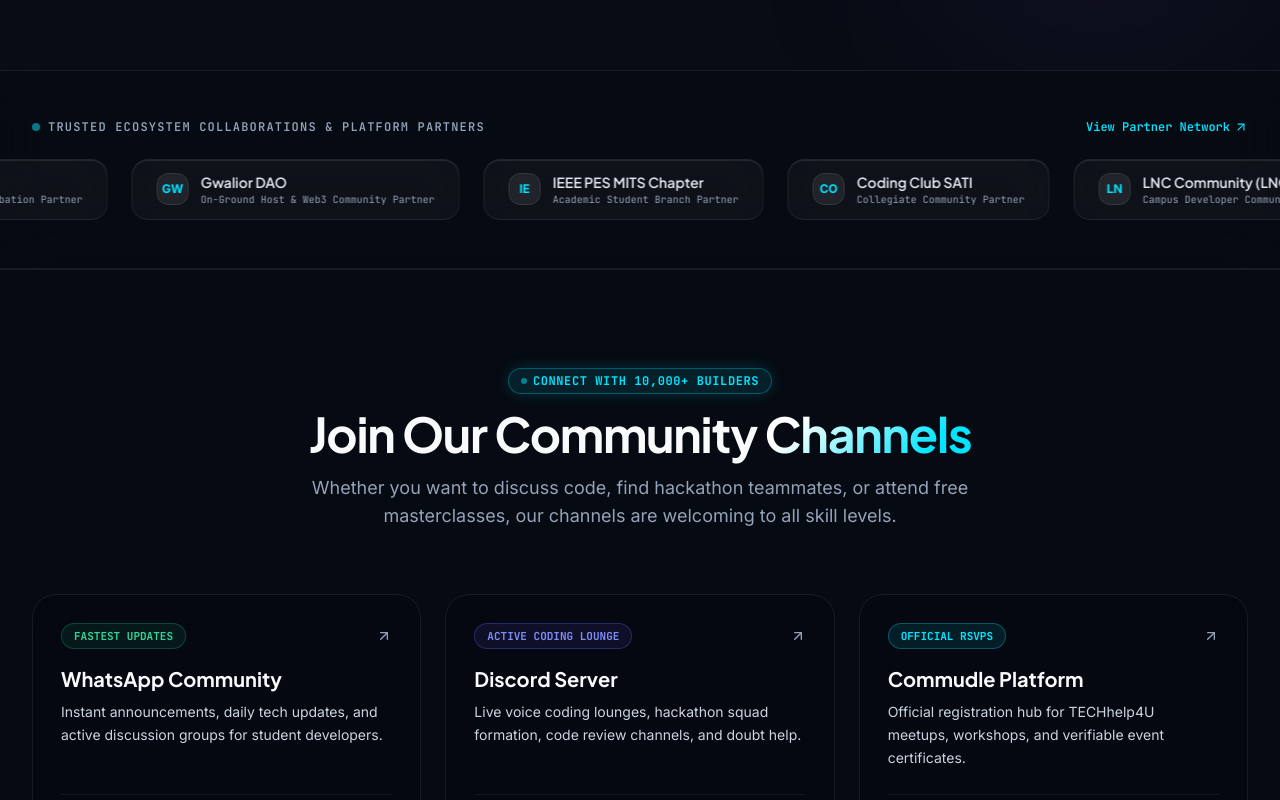
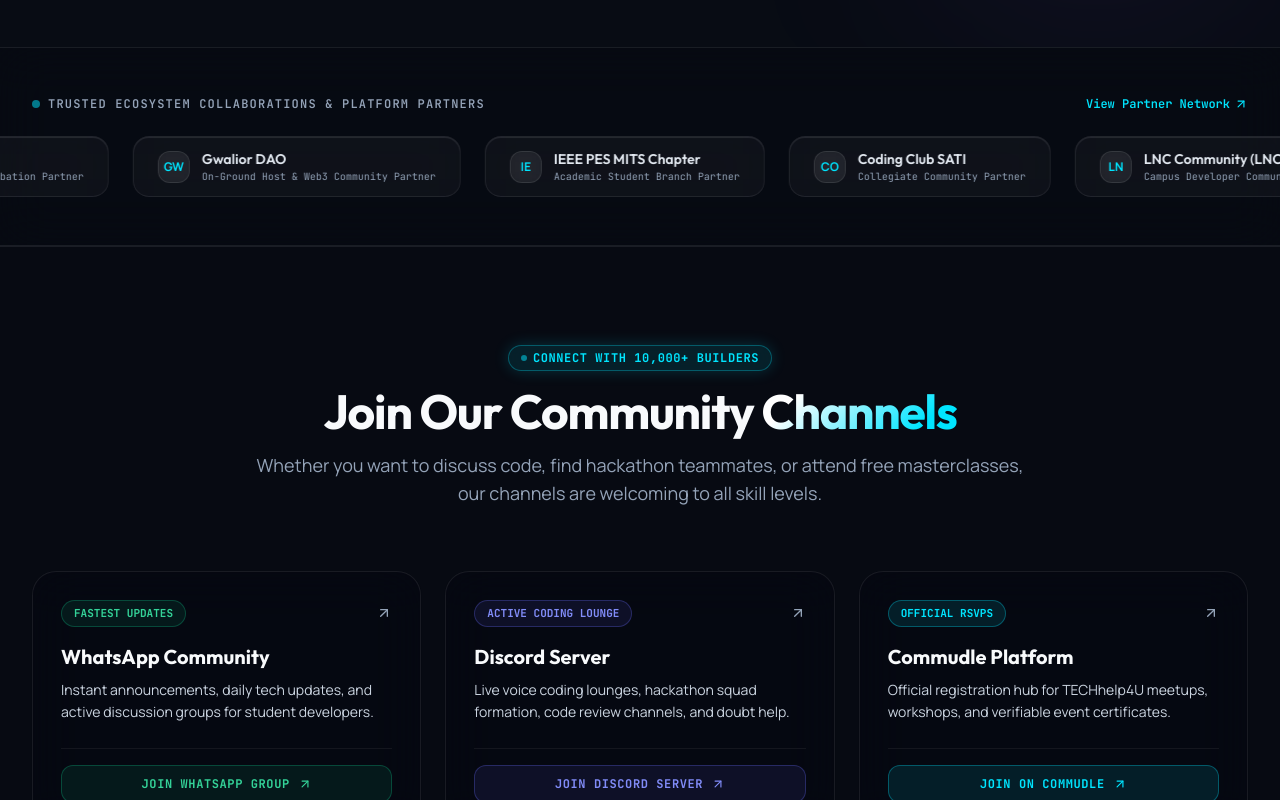
Before and after one commit to gkm563/TECHhelp4u, a Next.js app: page / in a window 1280 px wide. Shown: the part 1120-1920 px from the top of the page. Built offline with nearby package versions, Linux system fonts and the light colour scheme.

Commit message:
feat(fonts): switch primary display font to Outfit with Manrope body text for ultra-modern design

```diff
--- a/src/app/layout.tsx
+++ b/src/app/layout.tsx
@@ -1,5 +1,5 @@
 import type { Metadata, Viewport } from "next";
-import { Plus_Jakarta_Sans, Inter, JetBrains_Mono } from "next/font/google";
+import { Outfit, Manrope, JetBrains_Mono } from "next/font/google";
 import "@/styles/globals.css";
 import { ThemeProvider } from "@/context/ThemeContext";
 import { Navbar } from "@/components/layout/Navbar";
@@ -7,16 +7,16 @@ import { Footer } from "@/components/layout/Footer";
 import { ScrollProgress } from "@/components/motion/ScrollProgress";
 import { BackToTop } from "@/components/motion/FloatingElements";
 
-const plusJakartaSans = Plus_Jakarta_Sans({
+const outfit = Outfit({
   subsets: ["latin"],
-  weight: ["400", "500", "600", "700", "800"],
+  weight: ["400", "500", "600", "700", "800", "900"],
   variable: "--font-display",
   display: "swap",
 });
 
-const inter = Inter({
+const manrope = Manrope({
   subsets: ["latin"],
-  weight: ["400", "500", "600", "700"],
+  weight: ["400", "500", "600", "700", "800"],
   variable: "--font-sans",
   display: "swap",
 });
@@ -150,7 +150,7 @@ export default function RootLayout({
   return (
     <html
       lang="en"
-      className={`dark ${plusJakartaSans.variable} ${inter.variable} ${jetbrainsMono.variable}`}
+      className={`dark ${outfit.variable} ${manrope.variable} ${jetbrainsMono.variable}`}
       suppressHydrationWarning
     >
       <head>
--- a/tailwind.config.ts
+++ b/tailwind.config.ts
@@ -49,8 +49,8 @@ const config: Config = {
         }
       },
       fontFamily: {
-        sans: ["var(--font-sans)", "Inter", "system-ui", "-apple-system", "sans-serif"],
-        display: ["var(--font-display)", "Plus Jakarta Sans", "system-ui", "-apple-system", "sans-serif"],
+        sans: ["var(--font-sans)", "Manrope", "Inter", "system-ui", "-apple-system", "sans-serif"],
+        display: ["var(--font-display)", "Outfit", "Plus Jakarta Sans", "system-ui", "-apple-system", "sans-serif"],
         mono: ["var(--font-mono)", "JetBrains Mono", "monospace"],
       },
       animation: {
```
